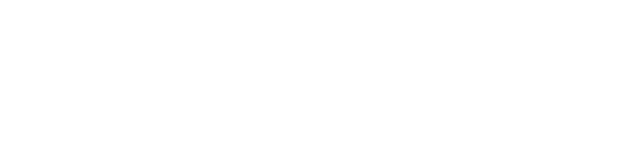
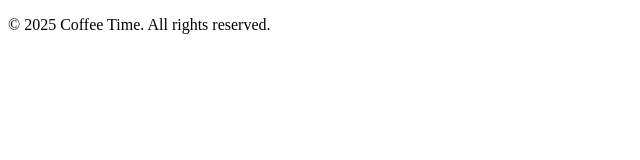
Before and after one commit to SarvinInCode/boilerroom-bollerplate-1, a plain HTML site: page index.html in a window 1280 px wide. Shown: the whole page, without its empty margins (0-640 px from the left). Drawn offline with Linux system fonts and the light colour scheme.

Commit message:
added footer

```diff
--- a/index.html
+++ b/index.html
@@ -6,6 +6,8 @@
     <title>Document</title>
 </head>
 <body>
-
+    <footer>
+        <p>© 2025 Coffee Time. All rights reserved.</p>
+    </footer>
 </body>
 </html>
```
